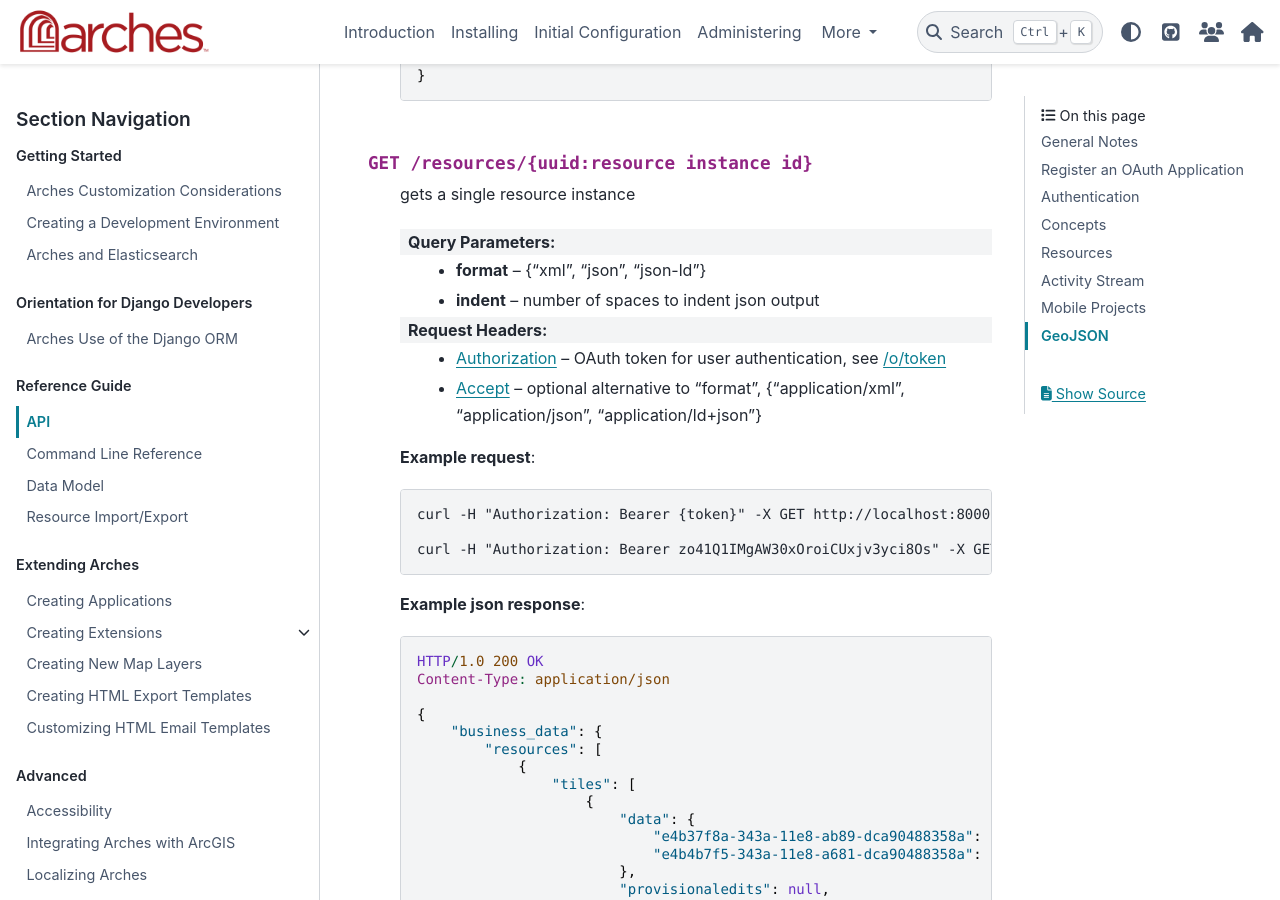
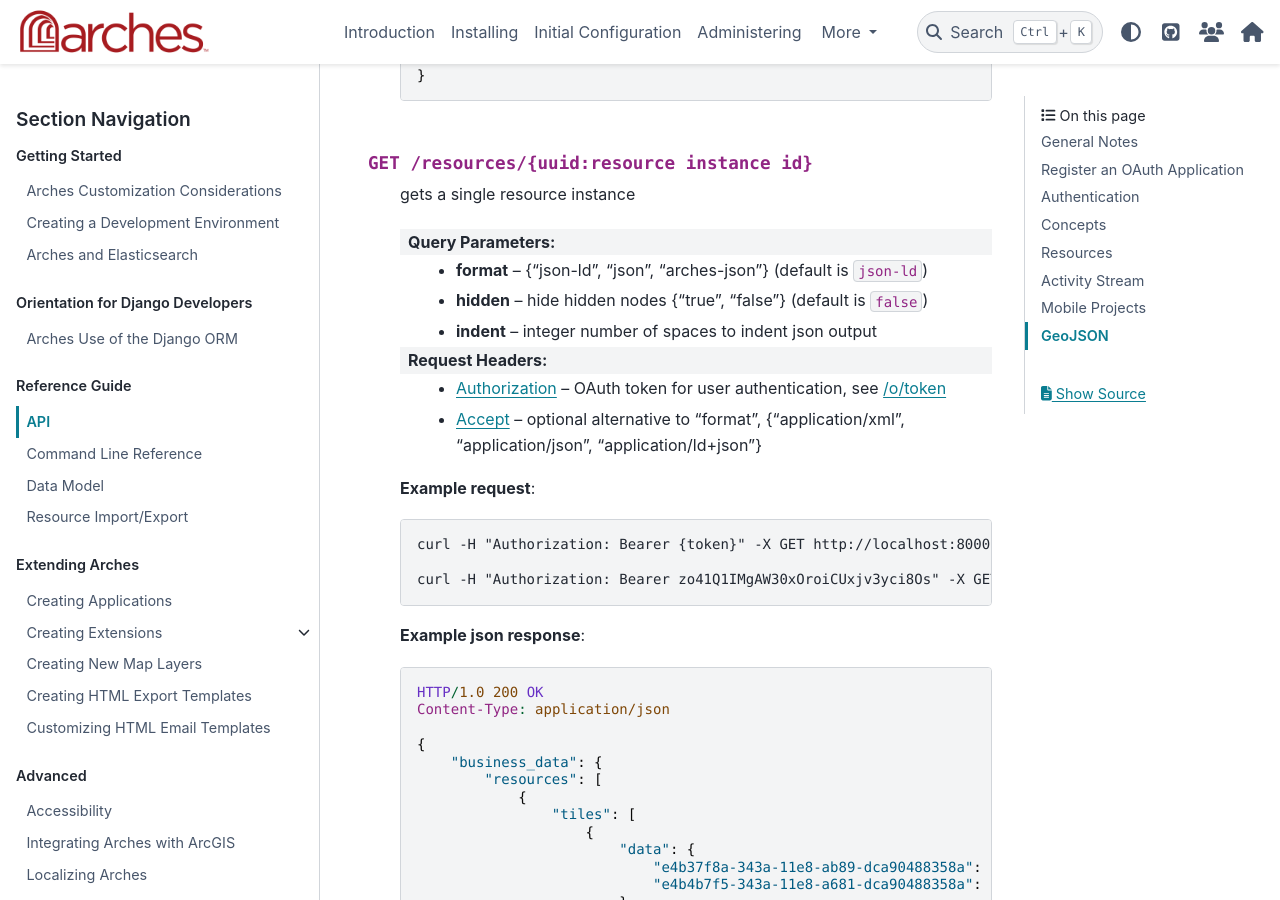
Before and after one commit to archesproject/arches-docs, a Sphinx documentation site: the page built from docs/developing/reference/api.rst, in a window 1280 px wide and 900 px high, scrolled down 7873 px. Built offline with Sphinx 7.4.7 and the PyData theme 0.15.4, drawn with Linux system fonts in a browser that asks for light colours.

Commit message:
changed resource api params

```diff
--- a/docs/developing/reference/api.rst
+++ b/docs/developing/reference/api.rst
@@ -407,8 +407,9 @@
 
     gets a single resource instance
 
-    :query format: {"xml", "json", "json-ld"}
-    :query indent: number of spaces to indent json output
+    :query format: {"json-ld", "json", "arches-json"} (default is ``json-ld``)
+    :query hidden: hide hidden nodes {"true", "false"} (default is ``false``)
+    :query indent: integer number of spaces to indent json output
     :reqheader Authorization: OAuth token for user authentication, see :ref:`/o/token <auth>`
     :reqheader Accept: optional alternative to "format", {"application/xml", "application/json", "application/ld+json"}
 
```
